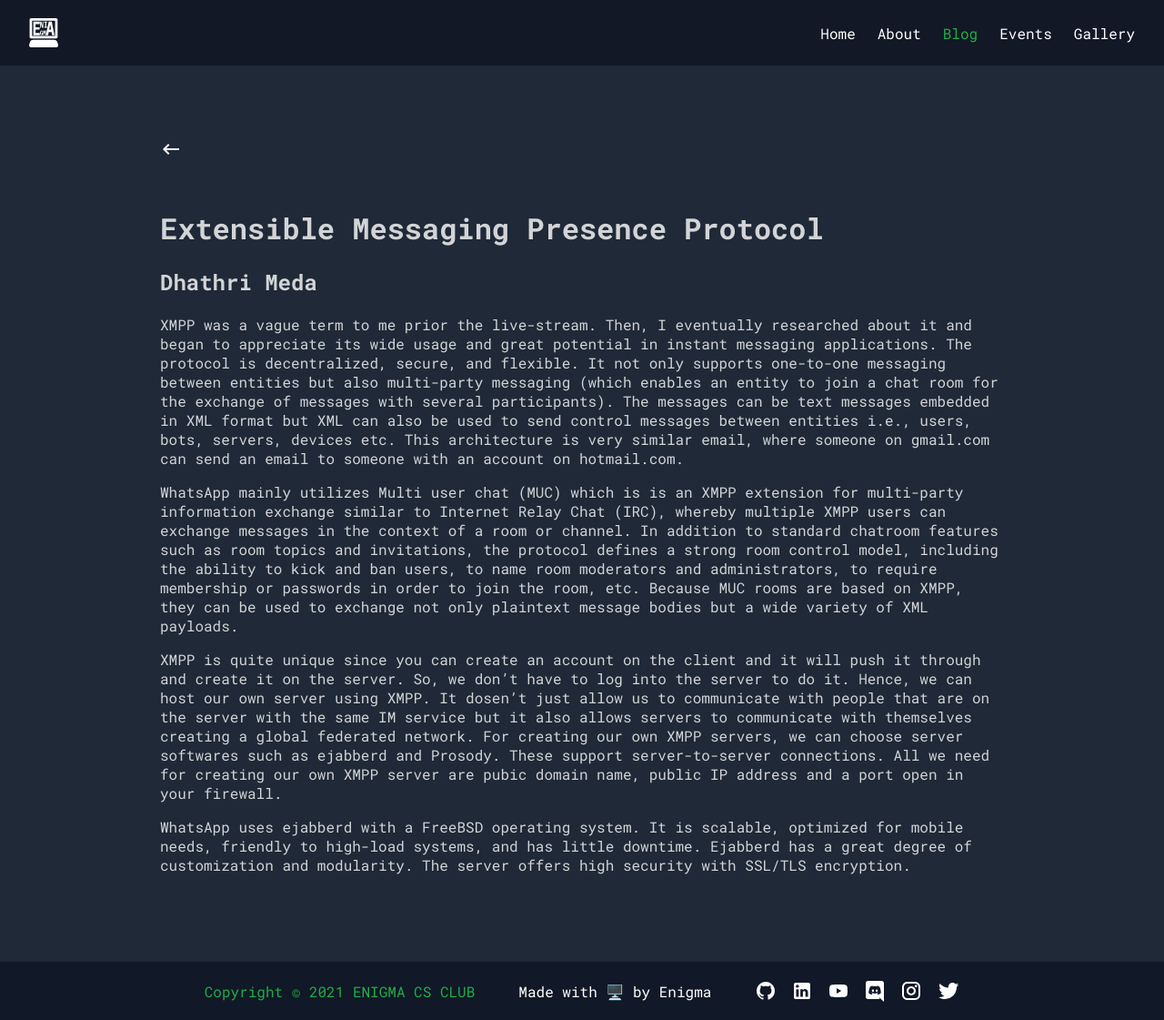
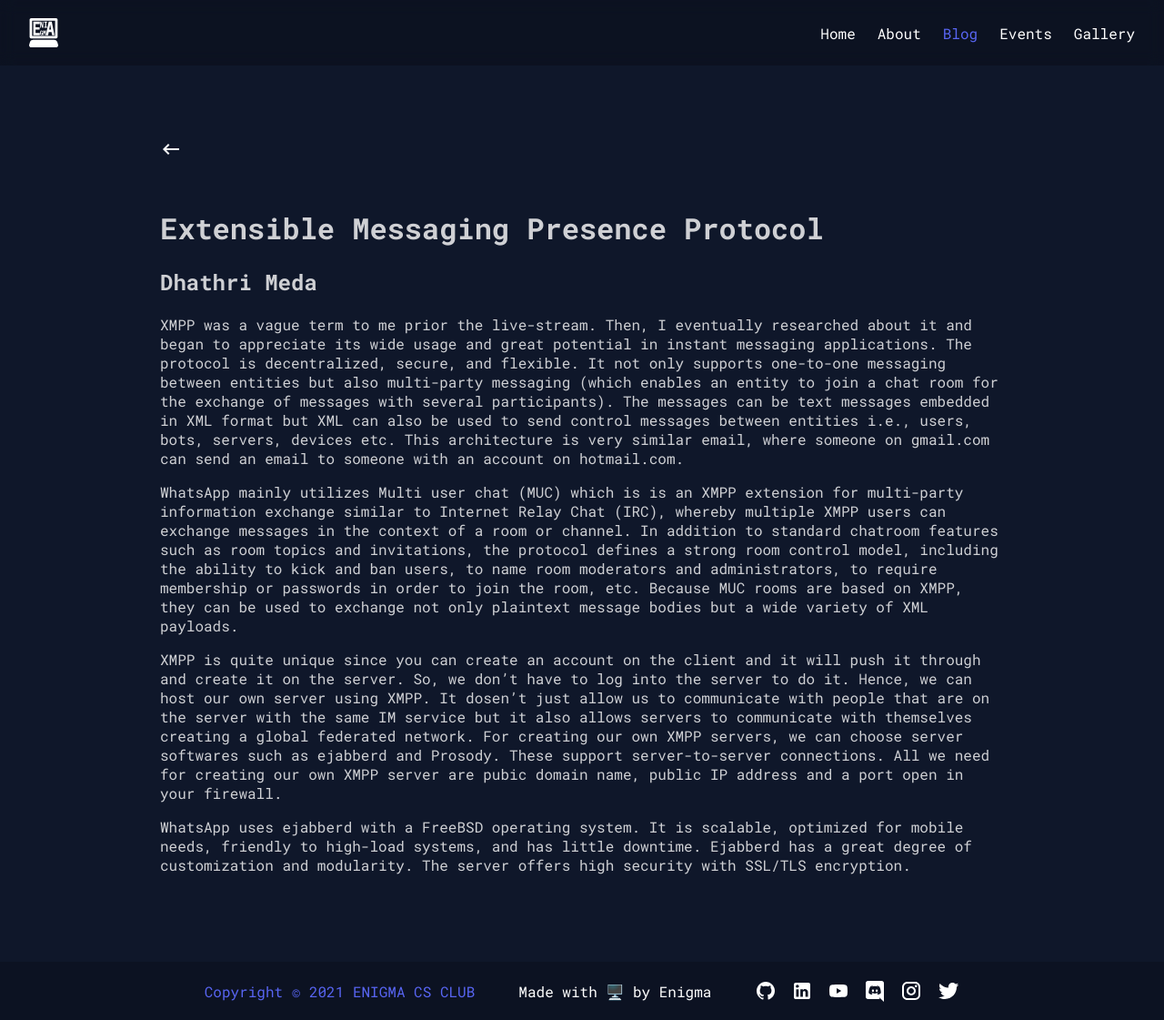
Before and after one commit to MU-Enigma/blogs, a Jekyll site: the page built from _posts/2021-08-11-Extensible-Messaging-Presence-Protocol.markdown, in a window 1280 px wide and 1121 px high. Shown: the whole window at 91% size. Built offline with Jekyll 4.4.1, drawn with Linux system fonts in a browser that asks for light colours.

Commit message:
Sync blogs color with main site
- Address mobile view layout issues

Signed-off-by: Androbuddy <anirudhchimpidi8@gmail.com>

```diff
--- a/_includes/footer.html
+++ b/_includes/footer.html
@@ -7,7 +7,7 @@
     justify-content: center;
     align-items: center;
     padding: 1.25rem 2rem 1.25rem 2rem;
-    background: #111827;
+    background-color: rgb(0 0 0 / 0.2);
     font-family: 'Roboto Mono', monospace;
     color: white;
   }
@@ -37,7 +37,7 @@
   }
 
   .text-accent {
-    color: #20AD46;
+    color: #5865F2;
   }
 
   @media (max-width: 1024px) {
--- a/_includes/navbar.html
+++ b/_includes/navbar.html
@@ -8,7 +8,7 @@
     justify-content: space-between;
     align-items: center;
     padding: 1.25rem 2rem 1.25rem 2rem;
-    background: rgba(11, 17, 31, 0.64);
+    background-color: rgb(0 0 0 / 0.2);
     font-family: 'Roboto Mono', monospace;
     backdrop-filter: blur(8px);
   }
@@ -25,7 +25,7 @@
   }
 
   .nav > li > a:hover {
-    color: #20AD46;
+    color: #5865F2;
   }
 
   a {
--- a/_layouts/post.html
+++ b/_layouts/post.html
@@ -4,7 +4,7 @@
 
   body {
     margin: 0px;
-    background: #1F2937;
+    background: rgb(15 23 42);
     display: flex;
     flex-direction: column;
     min-height: 100vh;
```
Also changed, not shown: _layouts/home.html (+7 -3 lines).
